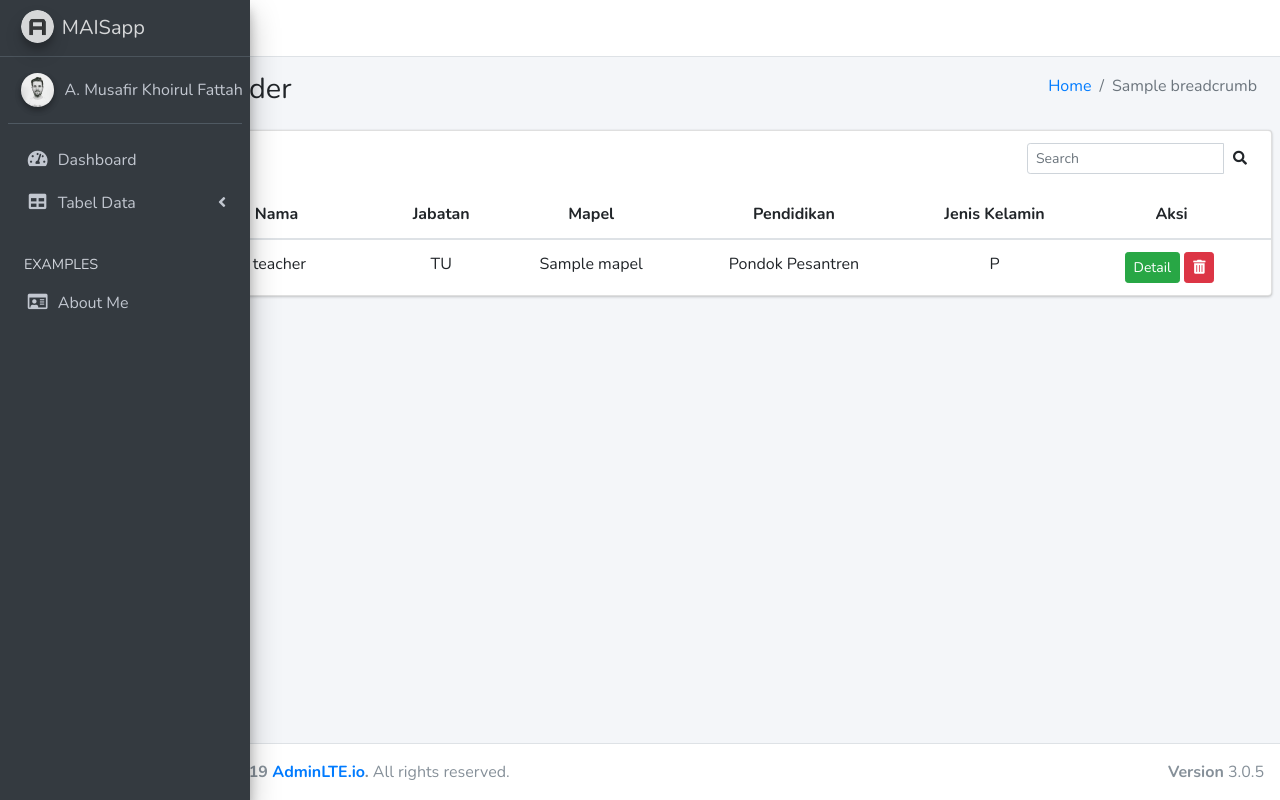
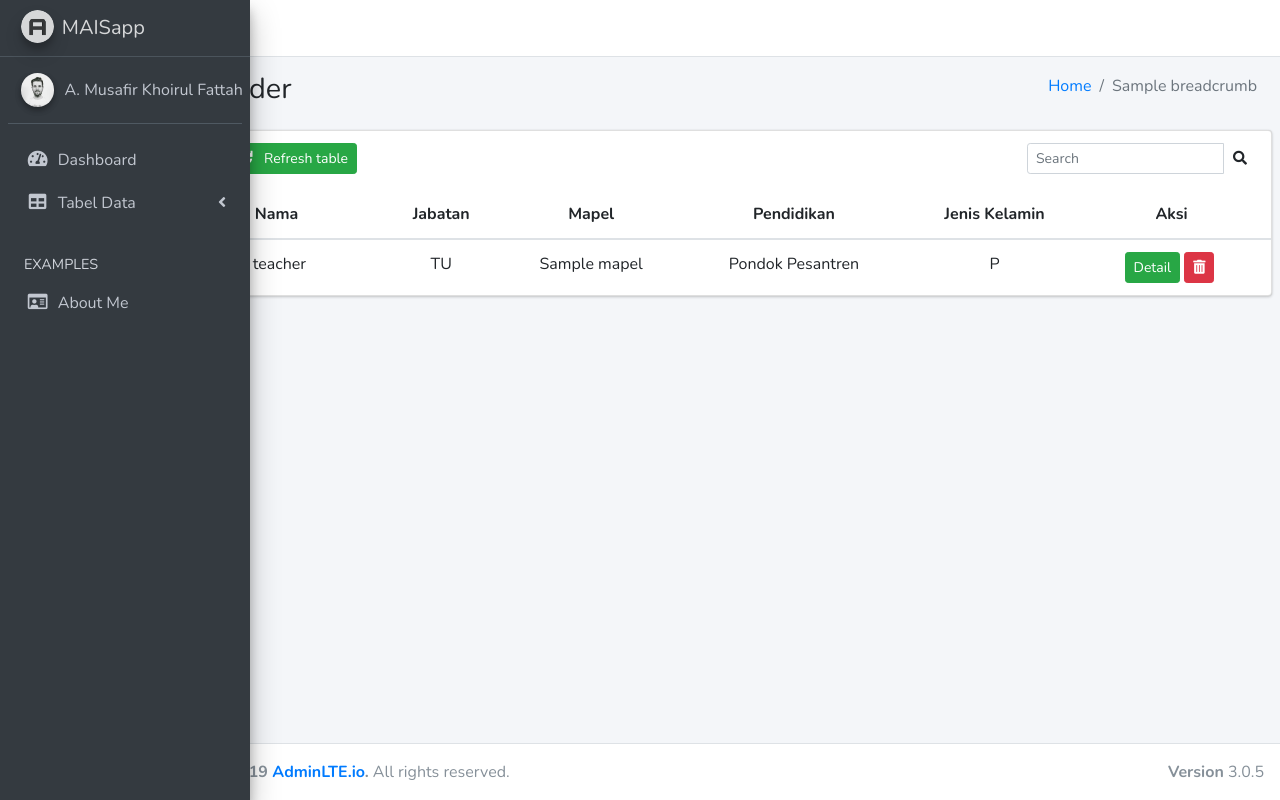
Before and after one commit to khoirulfa/ci4app, a CodeIgniter 4 app: template app/Views/guru/index.php in a window 1280 px wide. Run offline with PHP 8.4 and a stand-in for CodeIgniter, Linux system fonts and the light colour scheme; the template is opened without the code that fills it: most values are stand-ins (such as "Sample title", 1, 10 or a date in 2020); data that the repository does not hold is empty; some libraries are stand-ins or nearby versions.

Commit message:
add table reset after search

```diff
--- a/app/Views/guru/index.php
+++ b/app/Views/guru/index.php
@@ -47,9 +47,14 @@
         <div class="row">
           <!-- button tambah data -->
           <div class="col-6">
-            <button type="button" class="btn btn-primary btn-sm" data-toggle="modal" data-target="#create-data">
+            <button type="button" class="btn btn-primary btn-sm mr-1" data-toggle="modal" data-target="#create-data">
               <i class="fa fa-plus mr-2"></i>
               <p class="d-inline">Tambah data</p>
+            </button>
+            <!-- refresh table -->
+            <button type="button" class="btn btn-success btn-sm">
+              <i class="fa fa-sync mr-2"></i>
+              <a href="/guru" class="d-inline" style="color: #fff; text-decoration: none;">Refresh table</a>
             </button>
           </div>
           <!-- !end button tambah data -->
```
Also changed, not shown: app/Views/siswa/index.php (+7 -1 lines).
